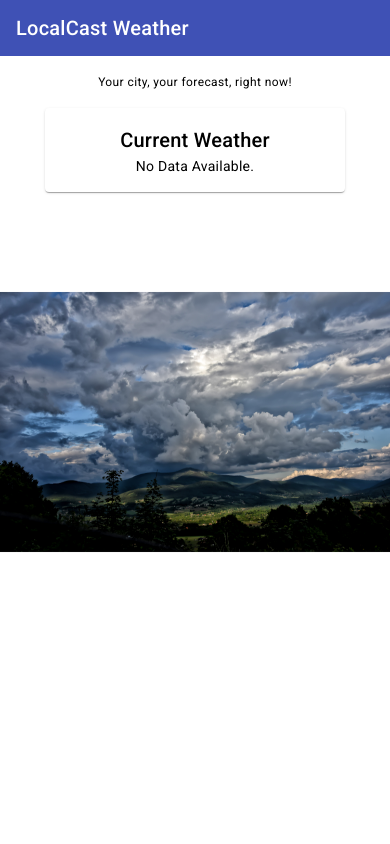
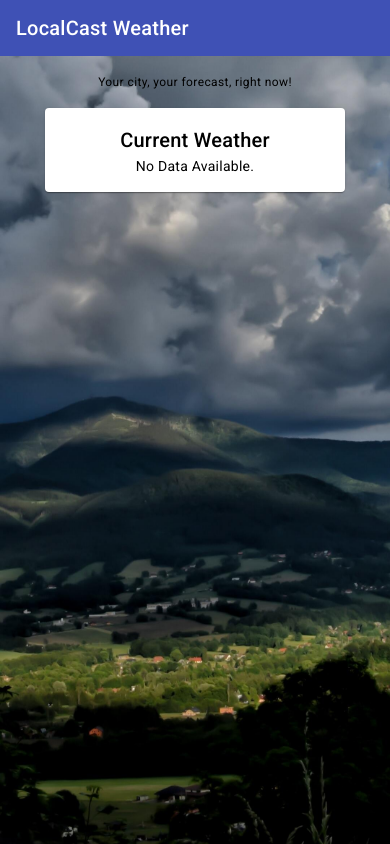
Before and after one commit to soorajKADAM/local-weather-app, an Angular app: page / in a window 390 px wide. Built offline with nearby package versions, Linux system fonts and the light colour scheme; no server answers.

Commit message:
added media queries

```diff
--- a/src/app/app.component.css
+++ b/src/app/app.component.css
@@ -7,6 +7,28 @@ body{
   display:block;
   width:100%;
   height:100%;
-  background: url('../assets/img/cloudy.jpg') no-repeat center center fixed;
+  /* background: url('../assets/img/cloudy.jpg') no-repeat center center fixed; */
   background-size:100%;
 }
+
+@media screen and (min-width: 1025px) {
+  .bgimg{
+    width:100%;
+    background: url('../assets/img/cloudy.jpg') no-repeat center center;
+    background-size: cover;
+  }
+}
+@media screen and (max-width: 480px) {
+  .bgimg{
+    width:100%;
+    background: url('../assets/img/mob.jpg') no-repeat center center;
+    background-size: cover;
+  }
+}
+@media screen and (min-width: 481px) and (max-width: 1024px){
+  .bgimg{
+    width:100%;
+    background: url('../assets/img/tab.jpg') no-repeat center center;
+    background-size: cover;
+  }
+}
```
Also changed, not shown: src/assets/img/mob.jpg (added), src/assets/img/tab.jpg (added).
